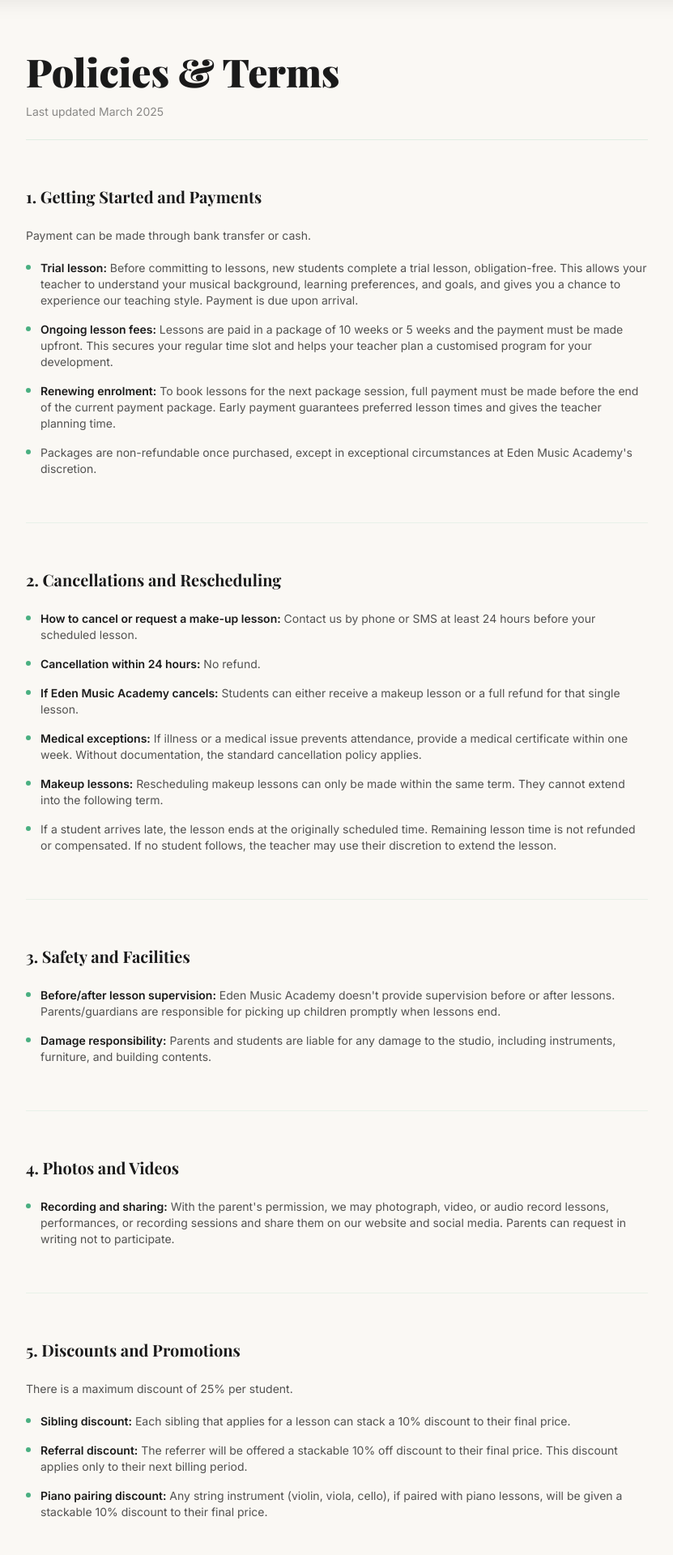
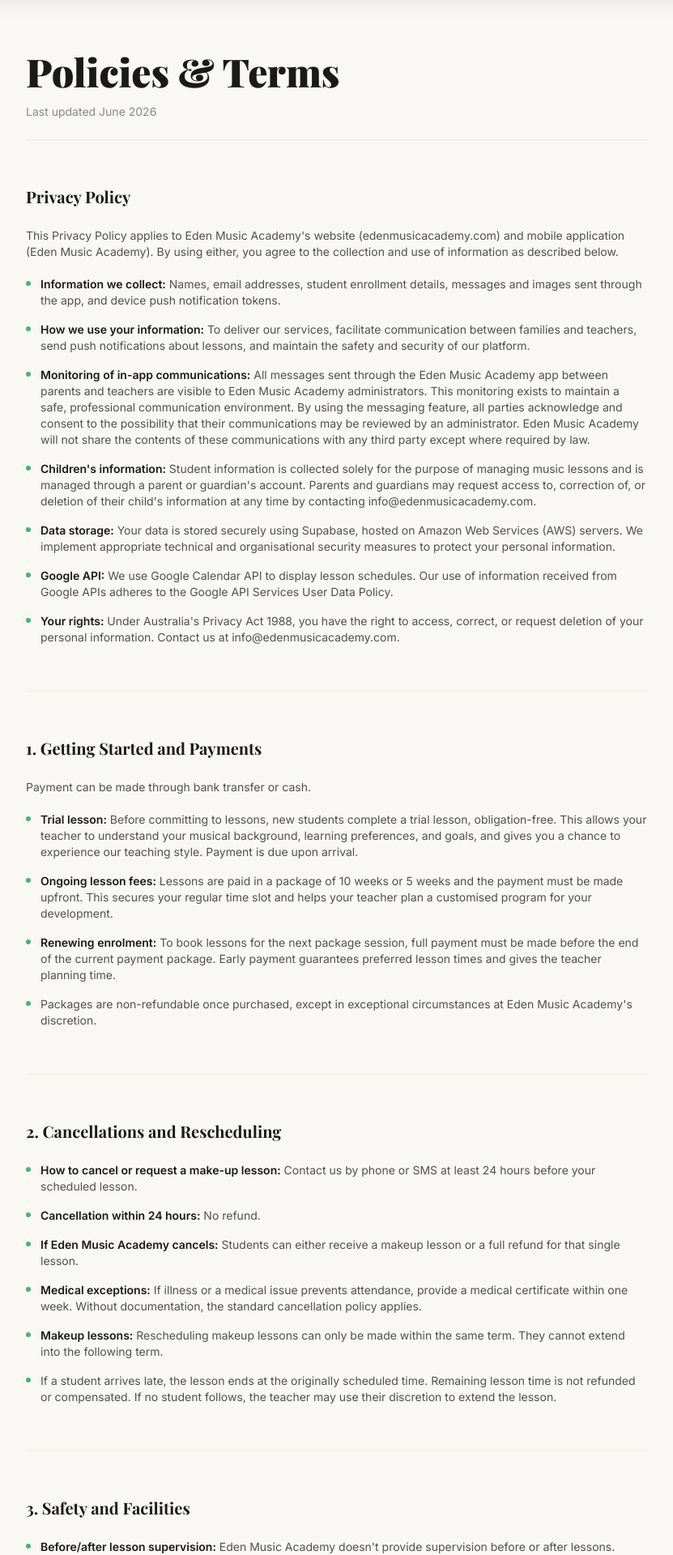
Before and after one commit to yiruJ/eden, a React (Vite) app: page /privacy in a window 1280 px wide. Shown: the part 80-2000 px from the top of the page at 81% size, without its empty margins (224-1055 px from the left). Built offline with nearby package versions, Linux system fonts and the light colour scheme; no server answers; a web font is replaced by a local one.

Commit message:
Updated privacy policy on the website and implemented a navlink

```diff
--- /dev/null
+++ b/app.json
@@ -0,0 +1,3 @@
+{
+  "expo": {}
+}
--- a/src/components/layout/Navbar.tsx
+++ b/src/components/layout/Navbar.tsx
@@ -28,6 +28,7 @@
     links: [
       { label: 'About Us', to: '/about' },
       { label: 'Our Teachers', to: '/teachers' },
+      { label: 'Policies & Terms', to: '/privacy' },
     ],
   },
 ];
--- a/src/pages/PrivacyPage.tsx
+++ b/src/pages/PrivacyPage.tsx
@@ -8,12 +8,75 @@
             Policies &amp; Terms
           </h1>
           <p className="text-charcoal/50 text-sm">
-            Last updated March 2025
+            Last updated June 2026
           </p>
           <div className="mt-6 h-px bg-primary/15" />
         </div>
 
         <div className="space-y-14 text-charcoal/75 leading-relaxed">
+
+          {/* Privacy Policy */}
+          <section>
+            <h2 className="text-xl font-display font-bold text-charcoal mb-6">
+              Privacy Policy
+            </h2>
+            <p className="text-sm mb-5">
+              This Privacy Policy applies to Eden Music Academy's website (edenmusicacademy.com) and mobile application (Eden Music Academy). By using either, you agree to the collection and use of information as described below.
+            </p>
+            <ul className="space-y-4 text-sm">
+              <li className="flex gap-3">
+                <span className="mt-1.5 w-1.5 h-1.5 rounded-full bg-primary shrink-0" />
+                <span>
+                  <strong className="text-charcoal font-semibold">Information we collect:</strong>{' '}
+                  Names, email addresses, student enrollment details, messages and images sent through the app, and device push notification tokens.
+                </span>
+              </li>
+              <li className="flex gap-3">
+                <span className="mt-1.5 w-1.5 h-1.5 rounded-full bg-primary shrink-0" />
+                <span>
+                  <strong className="text-charcoal font-semibold">How we use your information:</strong>{' '}
+                  To deliver our services, facilitate communication between families and teachers, send push notifications about lessons, and maintain the safety and security of our platform.
+                </span>
+              </li>
+              <li className="flex gap-3">
+                <span className="mt-1.5 w-1.5 h-1.5 rounded-full bg-primary shrink-0" />
+                <span>
+                  <strong className="text-charcoal font-semibold">Monitoring of in-app communications:</strong>{' '}
+                  All messages sent through the Eden Music Academy app between parents and teachers are visible to Eden Music Academy administrators. This monitoring exists to maintain a safe, professional communication environment. By using the messaging feature, all parties acknowledge and consent to the possibility that their communications may be reviewed by an administrator. Eden Music Academy will not share the contents of these communications with any third party except where required by law.
+                </span>
+              </li>
+              <li className="flex gap-3">
+                <span className="mt-1.5 w-1.5 h-1.5 rounded-full bg-primary shrink-0" />
+                <span>
+                  <strong className="text-charcoal font-semibold">Children's information:</strong>{' '}
+                  Student information is collected solely for the purpose of managing music lessons and is managed through a parent or guardian's account. Parents and guardians may request access to, correction of, or deletion of their child's information at any time by contacting info@edenmusicacademy.com.
+                </span>
+              </li>
+              <li className="flex gap-3">
+                <span className="mt-1.5 w-1.5 h-1.5 rounded-full bg-primary shrink-0" />
+                <span>
+                  <strong className="text-charcoal font-semibold">Data storage:</strong>{' '}
+                  Your data is stored securely using Supabase, hosted on Amazon Web Services (AWS) servers. We implement appropriate technical and organisational security measures to protect your personal information.
+                </span>
+              </li>
+              <li className="flex gap-3">
+                <span className="mt-1.5 w-1.5 h-1.5 rounded-full bg-primary shrink-0" />
+                <span>
+                  <strong className="text-charcoal font-semibold">Google API:</strong>{' '}
+                  We use Google Calendar API to display lesson schedules. Our use of information received from Google APIs adheres to the Google API Services User Data Policy.
+                </span>
+              </li>
+              <li className="flex gap-3">
+                <span className="mt-1.5 w-1.5 h-1.5 rounded-full bg-primary shrink-0" />
+                <span>
+                  <strong className="text-charcoal font-semibold">Your rights:</strong>{' '}
+                  Under Australia's Privacy Act 1988, you have the right to access, correct, or request deletion of your personal information. Contact us at info@edenmusicacademy.com.
+                </span>
+              </li>
+            </ul>
+          </section>
+
+          <div className="h-px bg-primary/10" />
 
           {/* Section 1 */}
           <section>
@@ -149,38 +212,6 @@
             </ul>
           </section>
 
-          <div className="h-px bg-primary/10" />
-
-          {/* Section 5 */}
-          <section>
-            <h2 className="text-xl font-display font-bold text-charcoal mb-6">
-              5. Discounts and Promotions
-            </h2>
-            <p className="text-sm mb-5">There is a maximum discount of 25% per student.</p>
-            <ul className="space-y-4 text-sm">
-              <li className="flex gap-3">
-                <span className="mt-1.5 w-1.5 h-1.5 rounded-full bg-primary shrink-0" />
-                <span>
-                  <strong className="text-charcoal font-semibold">Sibling discount:</strong>{' '}
-                  Each sibling that applies for a lesson can stack a 10% discount to their final price.
-                </span>
-              </li>
-              <li className="flex gap-3">
-                <span className="mt-1.5 w-1.5 h-1.5 rounded-full bg-primary shrink-0" />
-                <span>
-                  <strong className="text-charcoal font-semibold">Referral discount:</strong>{' '}
-                  The referrer will be offered a stackable 10% off discount to their final price. This discount applies only to their next billing period.
-                </span>
-              </li>
-              <li className="flex gap-3">
-                <span className="mt-1.5 w-1.5 h-1.5 rounded-full bg-primary shrink-0" />
-                <span>
-                  <strong className="text-charcoal font-semibold">Piano pairing discount:</strong>{' '}
-                  Any string instrument (violin, viola, cello), if paired with piano lessons, will be given a stackable 10% discount to their final price.
-                </span>
-              </li>
-            </ul>
-          </section>
 
           <div className="h-px bg-primary/10" />
 
```
Also changed, not shown: .claude/settings.local.json.
